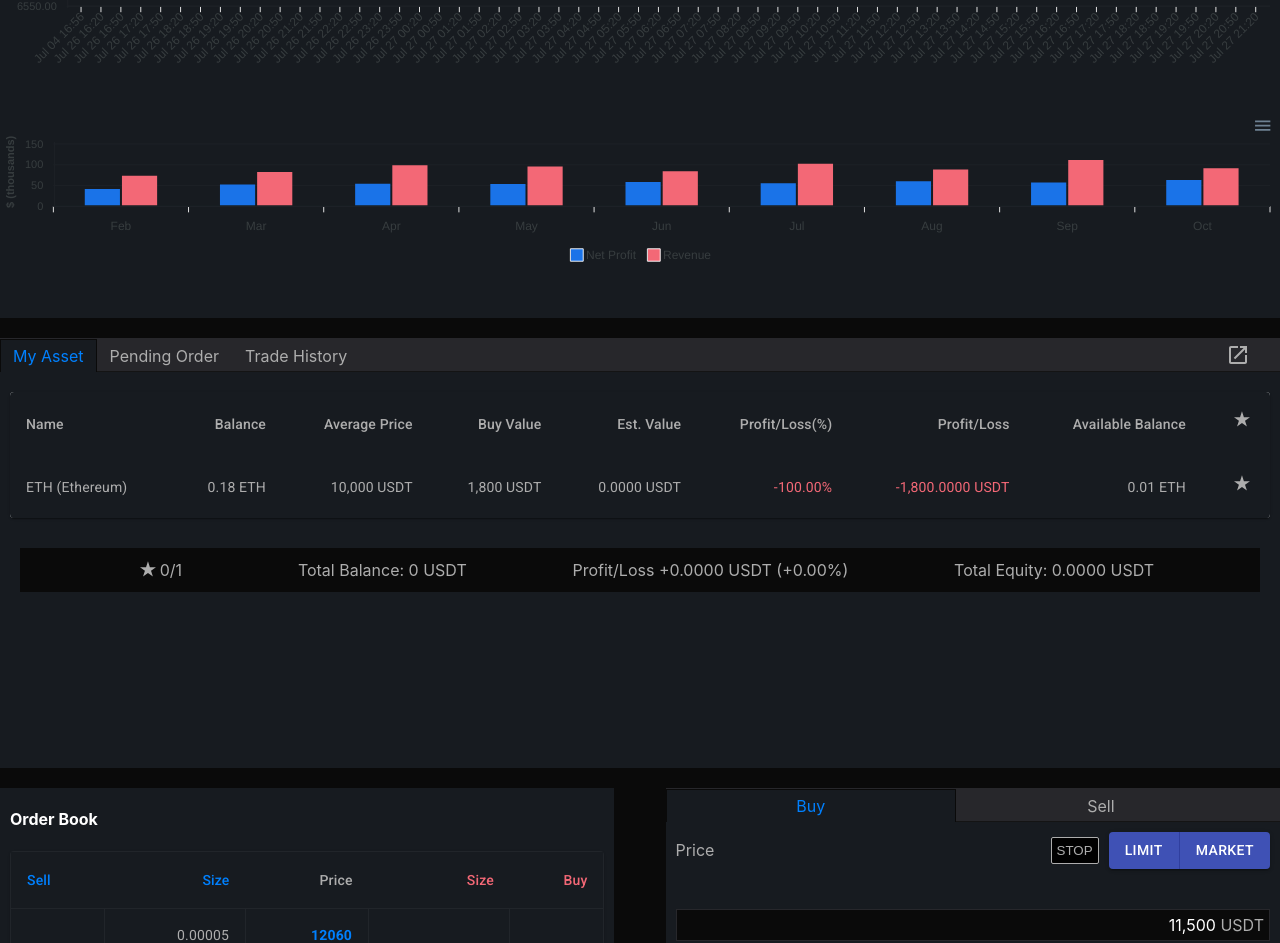
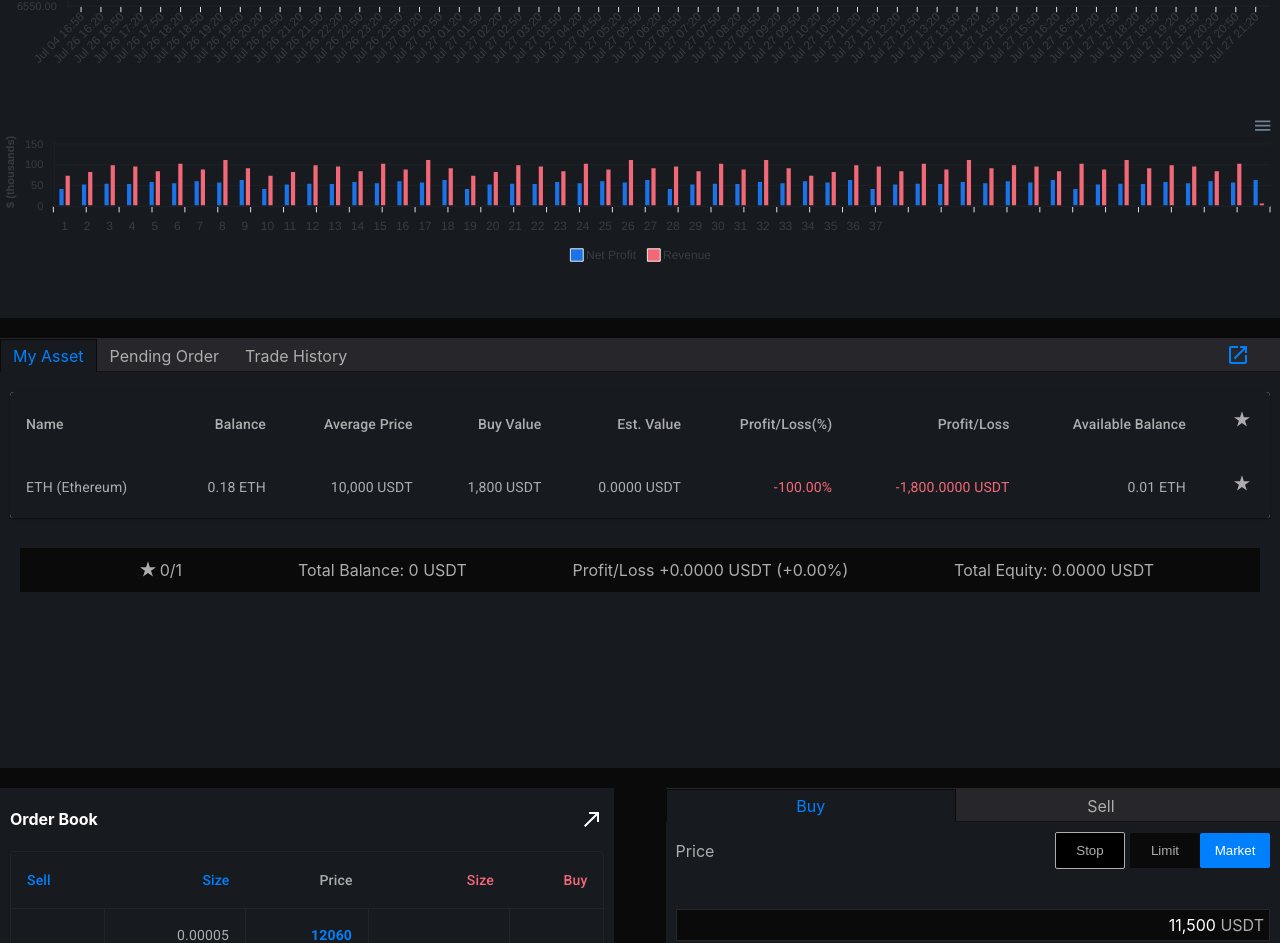
Before and after one commit to Aris-1712/CryptoDashboard, a React (Create React App) app: page / in a window 1280 px wide. Shown: the part 182-1125 px from the top of the page. Built offline with nearby package versions, Linux system fonts and the light colour scheme.

Commit message:
UI Changes

```diff
--- a/src/UI/Graph/Graph.js
+++ b/src/UI/Graph/Graph.js
@@ -254,11 +254,11 @@ const Graph = (props) => {
   const series2 = [
     {
       name: "Net Profit",
-      data: [44, 55, 57, 56, 61, 58, 63, 60, 66],
+      data: [44, 55, 57, 56, 61, 58, 63, 60, 66,44, 55, 57, 56, 61, 58, 63, 60, 66,44, 55, 57, 56, 61, 58, 63, 60, 66,44, 55, 57, 56, 61, 58, 63, 60, 66,44, 55, 57, 56, 61, 58, 63, 60, 66,44, 55, 57, 56, 61, 58, 63, 60, 66],
     },
     {
       name: "Revenue",
-      data: [76, 85, 101, 98, 87, 105, 91, 114, 94],
+      data: [76, 85, 101, 98, 87, 105, 91, 114, 94,76, 85, 101, 98, 87, 105, 91, 114, 94,76, 85, 101, 98, 87, 105, 91, 114, 94, 98, 87, 105, 91, 114, 94,76, 85, 101, 98, 87, 105, 91, 114, 94,101, 98, 87, 105, 91, 114,94,101, 98, 87, 105, 9],
     },
     //    {
     //     name: 'Free Cash Flow',
@@ -296,15 +296,43 @@ const Graph = (props) => {
         color: "#1e2227",
       },
       categories: [
-        "Feb",
-        "Mar",
-        "Apr",
-        "May",
-        "Jun",
-        "Jul",
-        "Aug",
-        "Sep",
-        "Oct",
+        "1",
+        "2",
+        "3",
+        "4",
+        "5",
+        "6",
+        "7",
+        "8",
+        "9",
+        "10",
+        "11",
+        "12",
+        "13",
+        "14",
+        "15",
+        "16",
+        "17",
+        "18",
+        "19",
+        "20",
+        "21",
+        "22",
+        "23",
+        "24",
+        "25",
+        "26",
+        "27",
+        "28",
+        "29",
+        "30",
+        "31",
+        "32",
+        "33",
+        "34",
+        "35",
+        "36",
+        "37"
       ],
     },
     yaxis: {
--- a/src/UI/MarketList/Bitcoin.css
+++ b/src/UI/MarketList/Bitcoin.css
@@ -15,3 +15,8 @@
     flex-direction: column;
     margin-left: 20px;
 }
+.BitcoinHeaderContainer{
+    display: flex;
+    justify-content: space-between;
+    align-items: center;
+    }
--- a/src/UI/MarketList/Bitcoin.js
+++ b/src/UI/MarketList/Bitcoin.js
@@ -1,10 +1,13 @@
 import React from 'react'
 import BitcoinImg from '../../Images/Bitcoin.png'
+import LaunchIcon from "@material-ui/icons/Launch";
 import './Bitcoin.css'
 const Bitcoin=(props)=>{
 return(
     <div>
-    <h4 style={{color:"white"}}>Coin Information</h4>
+        <hr style={{borderColor:"#ADADAD"}}></hr>
+    <div className="BitcoinHeaderContainer"><h4 style={{color:"white"}}>Coin Information</h4>
+    <LaunchIcon style={{color:"#0080fe"}}></LaunchIcon></div>
      <div className="imgContainer"><img src={BitcoinImg} width={50} ></img>
      <div className="imgLabel">
          <label style={{color:"#ADADAD"}}>Bitcoin</label>
--- a/src/UI/OrderBook/OrderBook.css
+++ b/src/UI/OrderBook/OrderBook.css
@@ -14,3 +14,9 @@ margin-right: 10px;
     color:#f36876;
     font-weight: bold;
 }
+
+.OrderBookHeaderContainer{
+display: flex;
+justify-content: space-between;
+align-items: center;
+}
--- a/src/UI/OrderBook/OrderBook.js
+++ b/src/UI/OrderBook/OrderBook.js
@@ -11,6 +11,7 @@ import CloseIcon from '@material-ui/icons/Close';
 import AddIcon from '@material-ui/icons/Add';
 import RemoveIcon from '@material-ui/icons/Remove';
 import RadioButtonCheckedIcon from '@material-ui/icons/RadioButtonChecked';
+import CallMadeIcon from '@material-ui/icons/CallMade';
 import './OrderBook.css'
 const OrderBook = (props) => {
   const useStyles = makeStyles({
@@ -55,7 +56,9 @@ const OrderBook = (props) => {
   return (
 
       <div className="OrderBookContainer" >
-          <h4 style={{color:"white"}}>Order Book</h4>
+          <div className="OrderBookHeaderContainer" ><h4 style={{color:"white"}}>Order Book</h4>
+          <CallMadeIcon style={{color:"white"}}></CallMadeIcon>
+          </div>
     <TableContainer className={classes.root} component={Paper}>
       <Table className={classes.table} aria-label="simple table">
         <TableHead >
--- a/src/UI/Purchase/BuySell.css
+++ b/src/UI/Purchase/BuySell.css
@@ -20,3 +20,37 @@
     margin-top: 5px;
     border-color: transparent;
 }
+/* border:"solid 1px #ADADAD",backgroundColor:"black",color:'#ADADAD',padding:10,borderRadius:2,width:70 */
+.StopButton{
+border:solid 1px #ADADAD;
+background-color: black;
+color:#ADADAD ;
+padding: 10px;
+border-radius: 2px;
+width:70px
+}
+
+.ButtonGroup{
+
+    border-radius: 10px;
+    overflow: hidden;
+    display: inline;
+    margin-left: 5px;
+}
+
+.BtnLight{
+    border:solid 0px #ADADAD;
+    background-color:#0080fe ;
+    color:white;
+    padding:10px;
+    border-radius: 2px;
+    width: 70px;
+}
+.BtnDark{
+    border:solid 0px #ADADAD;
+    background-color:#0a0a0a ;
+    color:#ADADAD;
+    padding:10px;
+    border-radius: 2px;
+    width: 70px;
+}
--- a/src/UI/Purchase/BuySell.js
+++ b/src/UI/Purchase/BuySell.js
@@ -25,17 +25,12 @@ const BuySell = (props) => (
           <label>Price</label>
           <div>
 
-            <button style={{border:"solid 1px #ADADAD",backgroundColor:"black",color:'#ADADAD',padding:5,borderRadius:2,marginRight:10 }}>STOP</button>
-            <ButtonGroup
-              variant="contained"
-              color="primary"
-              aria-label="contained primary button group"
-            >
+            <button className="StopButton" >Stop</button>
 
-
-              <Button>LIMIT</Button>
-              <Button>MARKET</Button>
-            </ButtonGroup>
+            <div className="ButtonGroup">
+              <button className="BtnDark" >Limit</button>
+              <button className="BtnLight" >Market</button>
+            </div>
           </div>
         </div>
         <br></br>
--- a/src/UI/Tabs/Tabs.js
+++ b/src/UI/Tabs/Tabs.js
@@ -18,7 +18,7 @@ const TabsReact = (props) => {
         <div
           style={{ display: "inline-block", float: "right", marginRight: 30,marginTop:5 }}
         >
-          <LaunchIcon></LaunchIcon>
+          <LaunchIcon style={{color:"#0080fe"}}></LaunchIcon>
         </div>
       </TabList>
 
```
